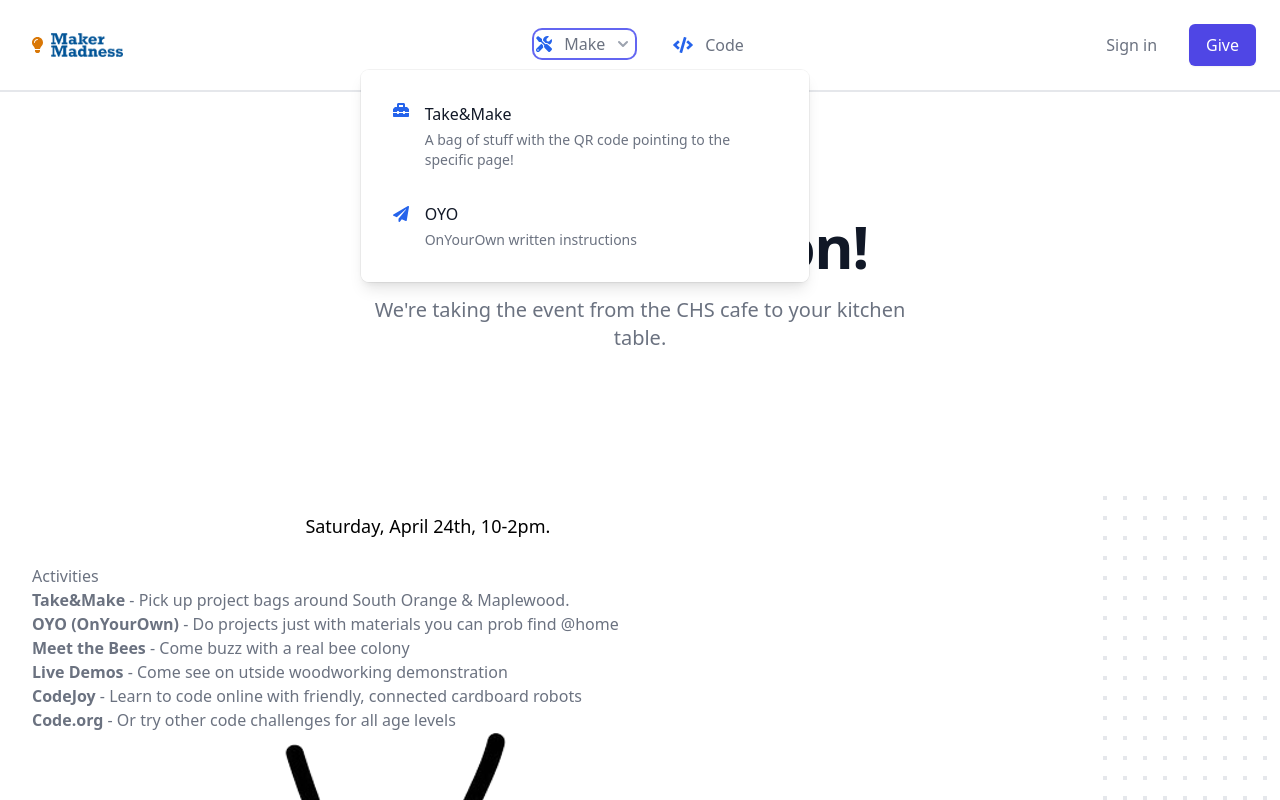
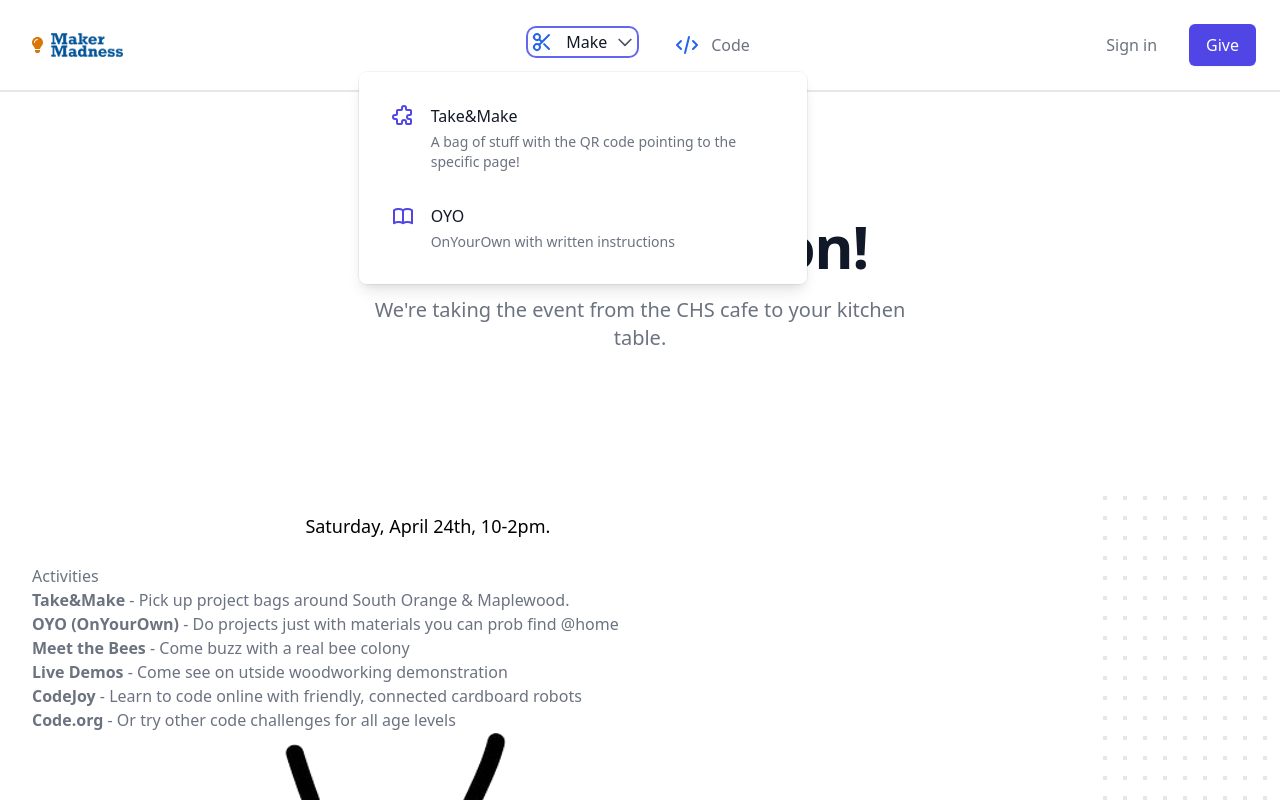
Before and after one commit to larboyer/maker-madness-web5, a React (Create React App) app: page / in a window 1280 px wide. Both pictures are taken after a click on the button "Make". Shown: the top 800 px of the page. Built offline with nearby package versions, Linux system fonts and the light colour scheme; what @tailwindcss/typography would draw is missing.

Commit message:
refactor: ♻️  Navigation is now more managable, with animation

```diff
--- a/src/components/Header.js
+++ b/src/components/Header.js
@@ -1,55 +1,45 @@
-import React, { useState } from 'react';
-import classNames from 'classnames';
+import React, { Fragment } from 'react';
 import { NavLink } from 'react-router-dom';
-import MobileNavigation from '../components/MobileNavigation';
+import { Popover, Transition } from '@headlessui/react';
 import { FontAwesomeIcon } from '@fortawesome/react-fontawesome';
 import {
-  faLightbulb,
-  faCode,
-  faTools,
-  faToolbox,
-  faPaperPlane,
-} from '@fortawesome/free-solid-svg-icons';
+  PuzzleIcon,
+  ScissorsIcon,
+  MenuIcon,
+  ChevronDownIcon,
+  XIcon,
+  CodeIcon,
+  BookOpenIcon,
+} from '@heroicons/react/outline';
+import { faLightbulb } from '@fortawesome/free-solid-svg-icons';
 import maker_madness from '../img/maker_madness_00.png';
 
 const Header = (props) => {
-  const [mobileMenuState, setMobileMenuState] = useState(false);
-  const [makeDropMenuState, setMakeDropMenuState] = useState(false);
+  const make = [
+    {
+      name: 'Take&Make',
+      href: '#',
+      description:
+        'A bag of stuff with the QR code pointing to the specific page!',
+      icon: PuzzleIcon,
+    },
+    {
+      name: 'OYO',
+      href: '#',
+      description: 'OnYourOwn with  written instructions',
+      icon: BookOpenIcon,
+    },
+  ];
 
-  /**
-   * Click handler for the mobile menu
-   * Toggles the mobileMenuState
-   *
-   * @param {Object} e - Event object
-   */
-  const handleMobileMenu = (e) => {
-    e.preventDefault();
-    setMobileMenuState(!mobileMenuState);
-  };
-
-  /**
-   * Click handler for the maker drop down menu
-   * Toggles the makeDropMenuState
-   *
-   * @param {Object} e - Event object
-   */
-  const handleMakerDropMenu = (e) => {
-    e.preventDefault();
-    if (makeDropMenuState) {
-      setMakeDropMenuState(false);
-    } else {
-      setMakeDropMenuState(true);
+  function classNames(...classes) {
+    return classes.filter(Boolean).join(' ');
   }
-  };
-
-  const makeDropDownClasses = classNames([
-    'absolute z-10 -ml-4 mt-3 transform px-2 w-screen max-w-md sm:px-0 lg:ml-0 lg:left-1/2 lg:-translate-x-1/2',
-    makeDropMenuState ? 'z-10' : 'hidden',
-  ]);
 
   return (
     <div className="relative bg-white border-b-2">
-      <div className="max-w-7xl mx-auto px-4 sm:px-6">
+      <Popover className="relative max-w-7xl mx-auto px-4 sm:px-6">
+        {({ open }) => (
+          <>
             <div className="flex justify-between items-center border-gray-100 py-6 md:justify-start md:space-x-10">
               <div className="flex justify-start lg:w-0 lg:flex-1">
                 <a
@@ -62,112 +52,83 @@
                 </a>
               </div>
               <div className="-mr-2 -my-2 md:hidden">
-            <button
-              type="button"
-              onClick={handleMobileMenu}
-              className="bg-white rounded-md p-2 inline-flex items-center justify-center text-gray-400 hover:text-gray-500 hover:bg-gray-100 focus:outline-none focus:ring-2 focus:ring-inset focus:ring-indigo-500"
-              aria-expanded="false"
+                <Popover.Button className="bg-white rounded-md p-2 inline-flex items-center justify-center text-gray-400 hover:text-gray-500 hover:bg-gray-100 focus:outline-none focus:ring-2 focus:ring-inset focus:ring-indigo-500">
+                  <span className="sr-only">Open menu</span>
+                  <MenuIcon className="h-6 w-6" aria-hidden="true" />
+                </Popover.Button>
+              </div>
+              <Popover.Group as="nav" className="hidden md:flex space-x-10">
+                <Popover className="relative">
+                  {({ open }) => (
+                    <>
+                      <Popover.Button
+                        className={classNames(
+                          open ? 'text-gray-900' : 'text-gray-500',
+                          'group bg-white rounded-md inline-flex items-center text-base font-medium hover:text-gray-900 focus:outline-none focus:ring-2 focus:ring-offset-2 focus:ring-indigo-500'
+                        )}
                       >
-              <span className="sr-only">Open menu</span>
-              <svg
-                className="h-6 w-6"
-                xmlns="http://www.w3.org/2000/svg"
-                fill="none"
-                viewBox="0 0 24 24"
-                stroke="currentColor"
-                aria-hidden={mobileMenuState}
+                        <ScissorsIcon className="flex-shrink-0 h-6 w-6 text-blue-600" />
+                        <span className="ml-3">Make</span>
+                        <ChevronDownIcon
+                          className={classNames(
+                            open ? 'text-gray-600' : 'text-gray-400',
+                            'ml-2 h-5 w-5 group-hover:text-gray-500'
+                          )}
+                          aria-hidden="true"
+                        />
+                      </Popover.Button>
+
+                      <Transition
+                        show={open}
+                        as={Fragment}
+                        enter="transition ease-out duration-200"
+                        enterFrom="opacity-0 translate-y-1"
+                        enterTo="opacity-100 translate-y-0"
+                        leave="transition ease-in duration-150"
+                        leaveFrom="opacity-100 translate-y-0"
+                        leaveTo="opacity-0 translate-y-1"
                       >
-                <path
-                  strokeLinecap="round"
-                  strokeLinejoin="round"
-                  strokeWidth="2"
-                  d="M4 6h16M4 12h16M4 18h16"
-                />
-              </svg>
-            </button>
-          </div>
-          <nav className="hidden md:flex space-x-10">
-            <div className="relative">
-              <button
-                onClick={handleMakerDropMenu}
-                className="text-gray-500 group bg-white rounded-md inline-flex items-center text-base font-medium hover:text-gray-900 focus:outline-none focus:ring-2 focus:ring-offset-2 focus:ring-indigo-500"
-                aria-expanded={makeDropMenuState}
+                        <Popover.Panel
+                          static
+                          className="absolute -ml-4 mt-3 transform z-10 px-2 w-screen max-w-md sm:px-0 lg:ml-0 lg:left-1/2 lg:-translate-x-1/2"
                         >
-                <FontAwesomeIcon
-                  className="flex-shrink-0 text-blue-600 group-hover:text-blue-800"
-                  icon={faTools}
-                />
-                <span className="ml-3">Make</span>
-                <svg
-                  className="text-gray-400 ml-2 h-5 w-5 group-hover:text-gray-500"
-                  xmlns="http://www.w3.org/2000/svg"
-                  viewBox="0 0 20 20"
-                  fill="currentColor"
-                  aria-hidden="true"
-                >
-                  <path
-                    fillRule="evenodd"
-                    d="M5.293 7.293a1 1 0 011.414 0L10 10.586l3.293-3.293a1 1 0 111.414 1.414l-4 4a1 1 0 01-1.414 0l-4-4a1 1 0 010-1.414z"
-                    clipRule="evenodd"
-                  />
-                </svg>
-              </button>
-
-              <div className={makeDropDownClasses}>
                           <div className="rounded-lg shadow-lg ring-1 ring-black ring-opacity-5 overflow-hidden">
                             <div className="relative grid gap-6 bg-white px-5 py-6 sm:gap-8 sm:p-8">
+                              {make.map((item) => (
                                 <NavLink
-                      to="#"
+                                  key={item.name}
+                                  to={item.href}
                                   className="-m-3 p-3 flex items-start rounded-lg hover:bg-gray-50"
                                 >
-                      <FontAwesomeIcon
-                        icon={faToolbox}
-                        className="flex-shrink-0 text-blue-600"
+                                  <item.icon
+                                    className="flex-shrink-0 h-6 w-6 text-indigo-600"
+                                    aria-hidden="true"
                                   />
                                   <div className="ml-4">
                                     <p className="text-base font-medium text-gray-900">
-                          Take&amp;Make
+                                      {item.name}
                                     </p>
                                     <p className="mt-1 text-sm text-gray-500">
-                          A bag of stuff with the QR code pointing to the
-                          specific page!
+                                      {item.description}
                                     </p>
                                   </div>
                                 </NavLink>
-
-                    <NavLink
-                      to="#"
-                      className="-m-3 p-3 flex items-start rounded-lg hover:bg-gray-50"
-                    >
-                      <FontAwesomeIcon
-                        icon={faPaperPlane}
-                        className="flex-shrink-0 h-6 w-6 text-blue-600"
-                      />
-                      <div className="ml-4">
-                        <p className="text-base font-medium text-gray-900">
-                          OYO
-                        </p>
-                        <p className="mt-1 text-sm text-gray-500">
-                          OnYourOwn written instructions
-                        </p>
-                      </div>
-                    </NavLink>
+                              ))}
                             </div>
                           </div>
-              </div>
-            </div>
-
+                        </Popover.Panel>
+                      </Transition>
+                    </>
+                  )}
+                </Popover>
+              </Popover.Group>
               <NavLink
                 to="/code"
-              className="text-gray-500 group bg-white rounded-md inline-flex items-center text-base font-medium hover:text-gray-900 focus:outline-none focus:ring-2 focus:ring-offset-2 focus:ring-indigo-500"
+                className="hidden text-gray-500 group bg-white rounded-md md:inline-flex items-center text-base font-medium hover:text-gray-900 focus:outline-none focus:ring-2 focus:ring-offset-2 focus:ring-indigo-500"
               >
-              <FontAwesomeIcon
-                className="flex-shrink-0 h-6 w-6 text-blue-600"
-                icon={faCode}
-              />
+                <CodeIcon className="flex-shrink-0 h-6 w-6 text-blue-600" />
                 <span className="ml-3">Code</span>
               </NavLink>
-          </nav>
               <div className="hidden md:flex items-center justify-end md:flex-1 lg:w-0">
                 <NavLink
                   to=""
@@ -183,11 +144,92 @@
                 </NavLink>
               </div>
             </div>
+
+            <Transition
+              show={open}
+              as={Fragment}
+              enter="duration-200 ease-out"
+              enterFrom="opacity-0 scale-95"
+              enterTo="opacity-100 scale-100"
+              leave="duration-100 ease-in"
+              leaveFrom="opacity-100 scale-100"
+              leaveTo="opacity-0 scale-95"
+            >
+              <Popover.Panel
+                focus
+                static
+                className="absolute top-0 inset-x-0 z-10 p-2 transition transform origin-top-right md:hidden"
+              >
+                <div className="rounded-lg shadow-lg ring-1 ring-black ring-opacity-5 bg-white divide-y-2 divide-gray-50">
+                  <div className="pt-5 pb-6 px-5">
+                    <div className="flex items-center justify-between">
+                      <div>
+                        <a
+                          href="/"
+                          className="logo text-yellow-600 hover:text-yellow-500 active:text-yellow-500 flex flex-row items-center space-x-2"
+                        >
+                          <span className="sr-only">Maker Madness 2021</span>
+                          <FontAwesomeIcon
+                            className="fill-current"
+                            icon={faLightbulb}
+                          />
+                          <img src={maker_madness} className="h-6" alt="logo" />
+                        </a>
                       </div>
-      <MobileNavigation
-        show={mobileMenuState}
-        clickHandler={handleMobileMenu}
+                      <div className="-mr-2">
+                        <Popover.Button className="bg-white rounded-md p-2 inline-flex items-center justify-center text-gray-400 hover:text-gray-500 hover:bg-gray-100 focus:outline-none focus:ring-2 focus:ring-inset focus:ring-indigo-500">
+                          <span className="sr-only">Close menu</span>
+                          <XIcon className="h-6 w-6" aria-hidden="true" />
+                        </Popover.Button>
+                      </div>
+                    </div>
+                    <div className="mt-6">
+                      <nav className="grid gap-y-8">
+                        {make.map((item) => (
+                          <NavLink
+                            key={item.name}
+                            to={item.href}
+                            className="-m-3 p-3 flex items-center rounded-md hover:bg-gray-50"
+                          >
+                            <item.icon
+                              className="flex-shrink-0 h-6 w-6 text-indigo-600"
+                              aria-hidden="true"
                             />
+
+                            <span className="ml-3 text-base font-medium text-gray-900">
+                              {item.name}
+                            </span>
+                          </NavLink>
+                        ))}
+                        <NavLink
+                          to="/code"
+                          className="-m-3 p-3 flex items-center rounded-md hover:bg-gray-50"
+                        >
+                          <CodeIcon className="flex-shrink-0 h-6 w-6 text-blue-600" />
+
+                          <span className="ml-3 text-base font-medium text-gray-900">
+                            Code
+                          </span>
+                        </NavLink>
+                      </nav>
+                    </div>
+                  </div>
+                  <div className="py-6 px-5 space-y-6">
+                    <div>
+                      <NavLink
+                        to="/give"
+                        className="w-full flex items-center justify-center px-4 py-2 border border-transparent rounded-md shadow-sm text-base font-medium text-white bg-indigo-600 hover:bg-indigo-700"
+                      >
+                        Give
+                      </NavLink>
+                    </div>
+                  </div>
+                </div>
+              </Popover.Panel>
+            </Transition>
+          </>
+        )}
+      </Popover>
     </div>
   );
 };
```
Also changed, not shown: src/components/MobileNavigation.js (deleted, +0 -119 lines). Lines whose indentation alone changed are shown as unchanged.
